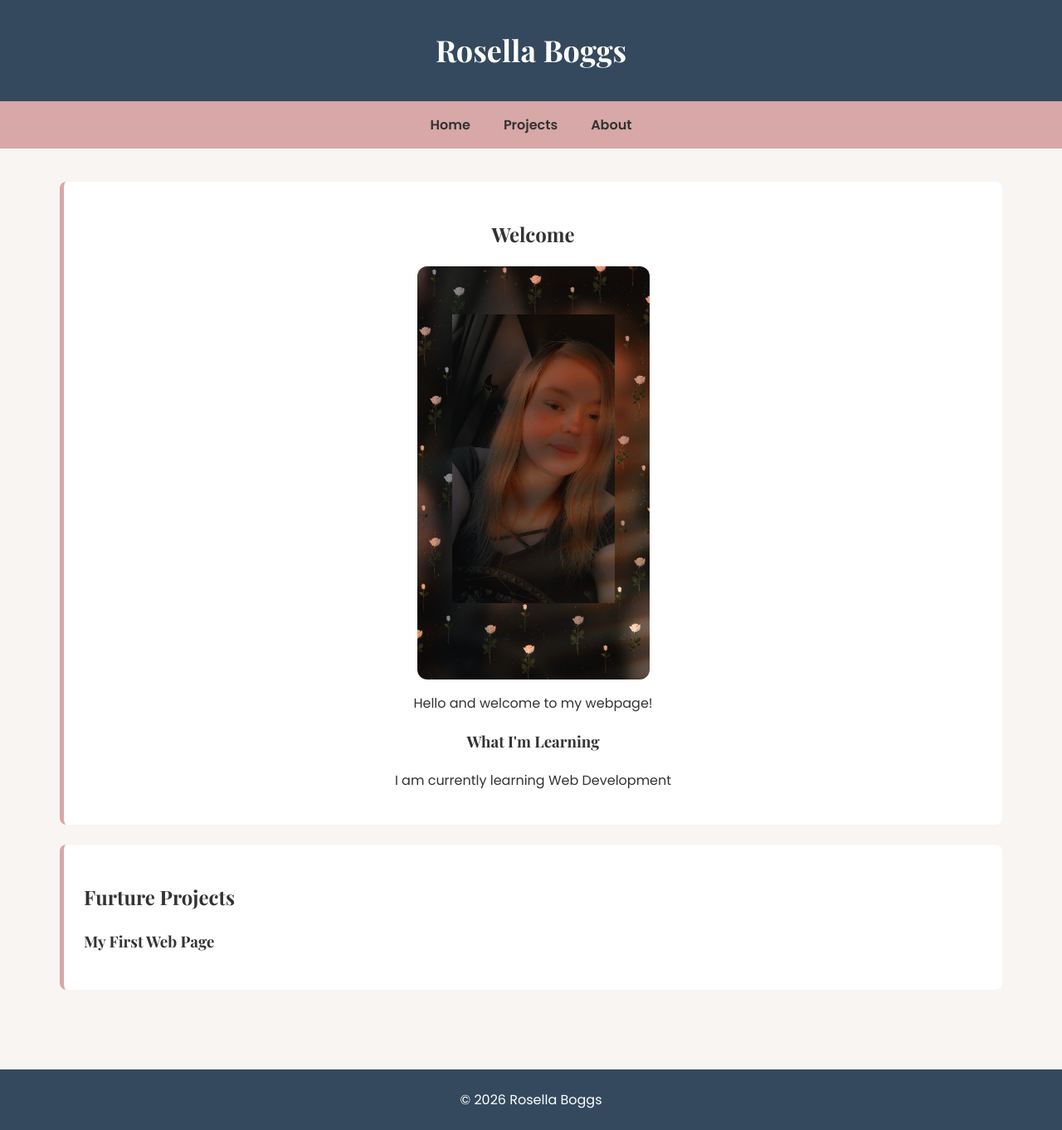
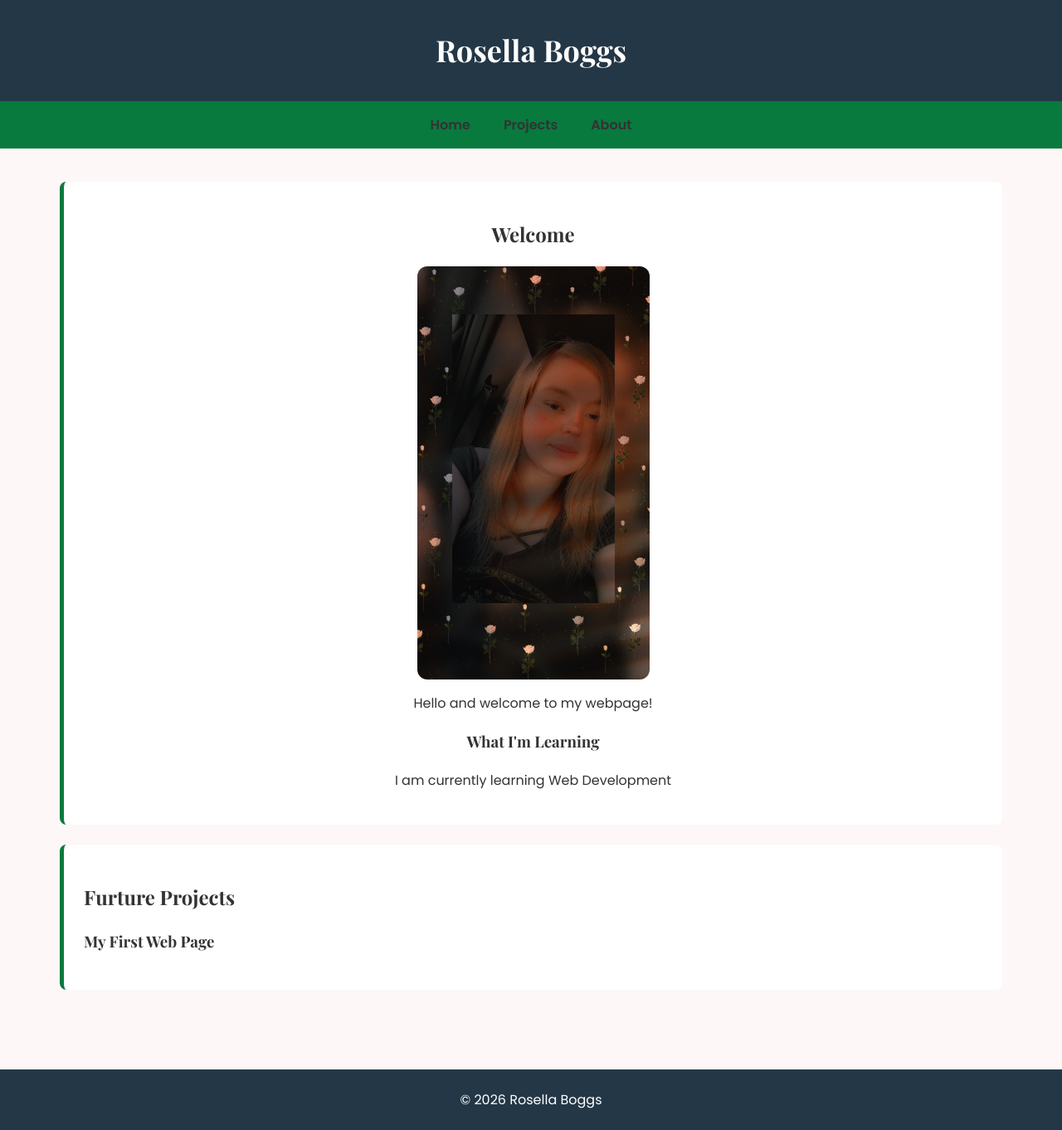
Before and after one commit to rose-boggs1023/Web-dev-project-2, a plain HTML site: page START_site/index.html in a window 1280 px wide. Shown: the whole page at 83% size. Drawn offline with nearby package versions, Linux system fonts and the light colour scheme.

Commit message:
Refactor CSS styles and update color palette

```diff
--- a/START_site/style.css
+++ b/START_site/style.css
@@ -2,11 +2,11 @@
 
 /* Color palette and spacing */
 :root {
-  --primary-color: #34495e;
-  --secondary-color: #d8a7a7;
-  --background-color: #f8f5f2;
-  --text-color: #333333;
-  --white: #ffffff;
+    --primary-color: #0b0b0b;
+    --secondary-color: #087a3e;
+    --background-color: #fdf7f7;
+    --text-color: #333333;
+    --white: #ffffff;
 
   --spacing: 8px;
 }
@@ -29,7 +29,7 @@ h1, h2, h3 {
 }
 
 header {
-  background-color: var(--primary-color);
+  background-color: #243746;
   color: var(--white);
   text-align: center;
   padding: 32px 16px;
@@ -75,8 +75,10 @@ nav a {
 }
 
 nav a:hover {
-  color: var(--white);
+  color: #243746;
 }
+
+
 
 /* Profile image */
 img {
@@ -90,7 +92,7 @@ img {
 
 /* Footer */
 footer {
-  background-color: var(--primary-color);
+  background-color:#243746;
   color: var(--white);
   text-align: center;
   padding: 24px;
@@ -183,3 +185,6 @@ footer p {
 .project-card p {
   margin-top: 0;
 }
+.project-card p {
+  margin-top: 0;
+}
```
